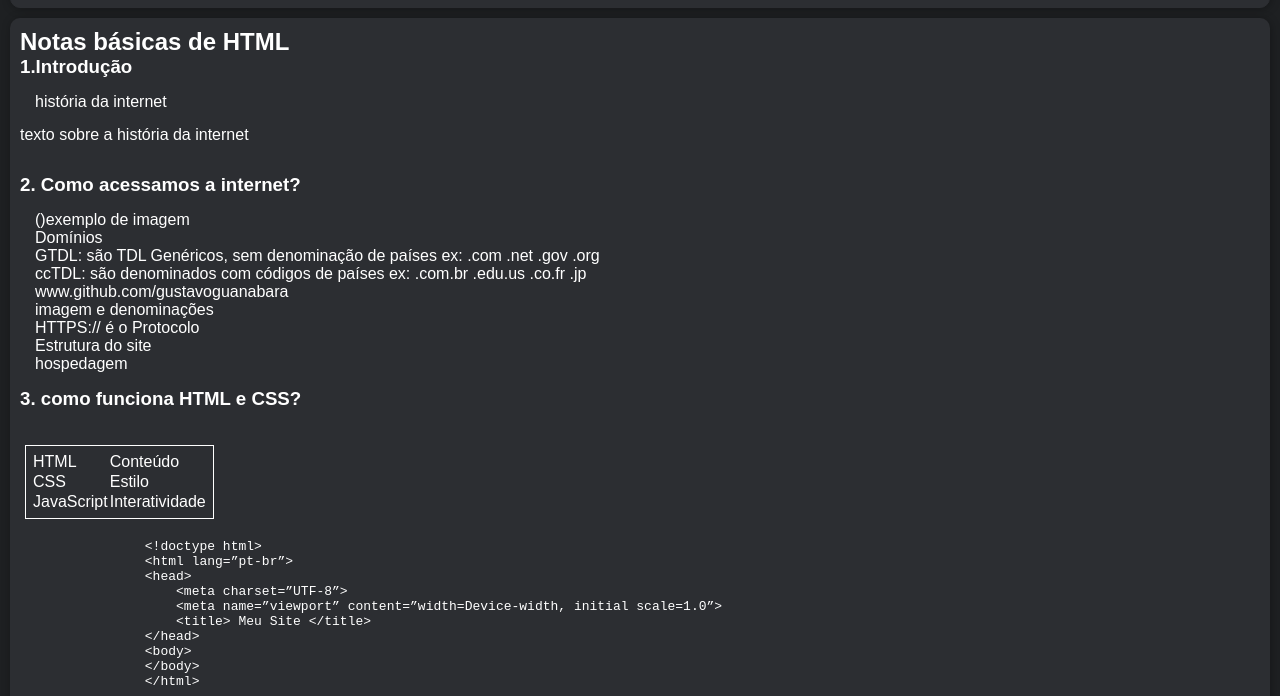
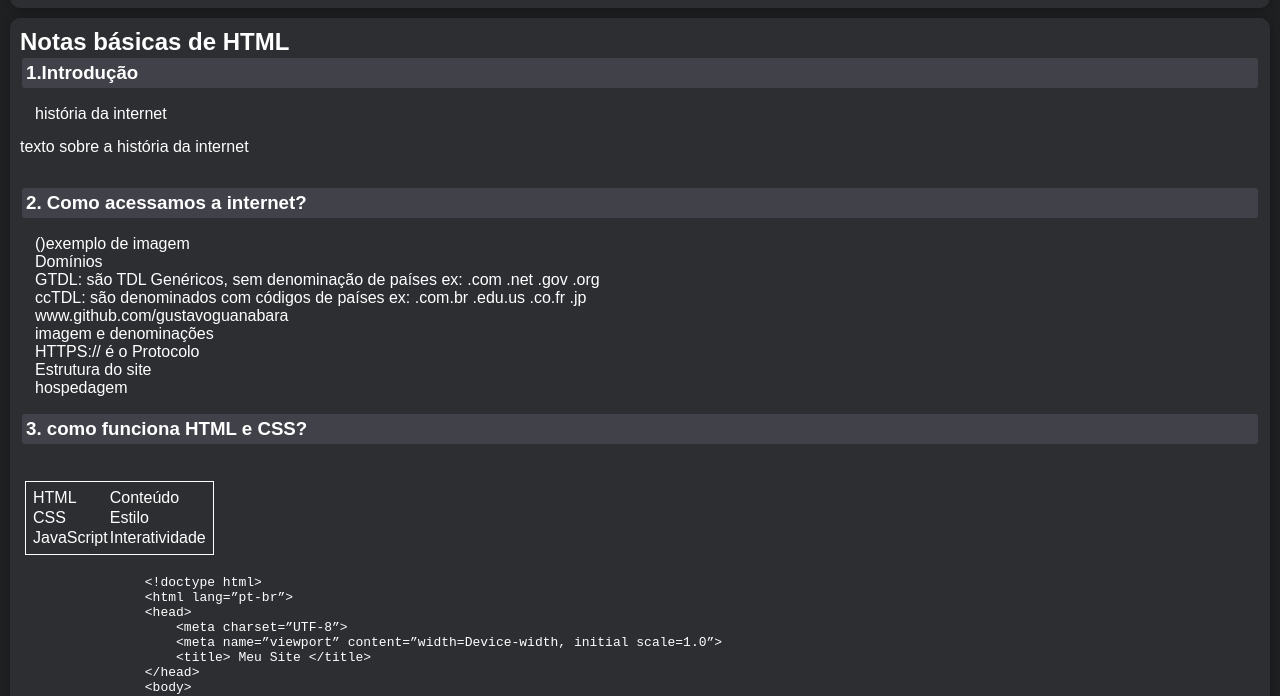
Before and after one commit to Jannsolano/Caderno-de-html-css, a plain HTML site: page notas/index.html in a window 1280 px wide. Shown: the part 89-785 px from the top of the page. Drawn offline with Linux system fonts and the light colour scheme.

Commit message:
css update no h3

```diff
--- a/notas/estilos/style.css
+++ b/notas/estilos/style.css
@@ -35,6 +35,13 @@ main {
     box-shadow: 1px 1px 10px rgba(0, 0, 0, 0.3);
 }
 
+h3 {
+    background-color: var(--cor03);
+    padding: 4px;
+    margin: 2px;
+    border-radius: 3px;
+}
+
 p, br {
     padding: 15px;
 
```
